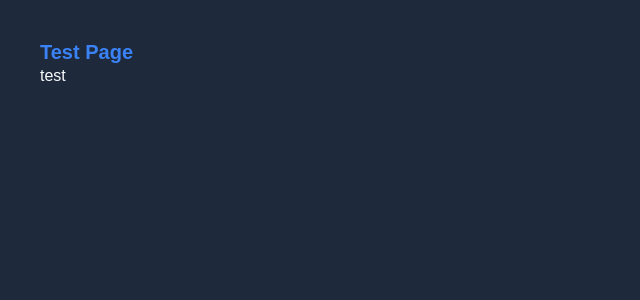
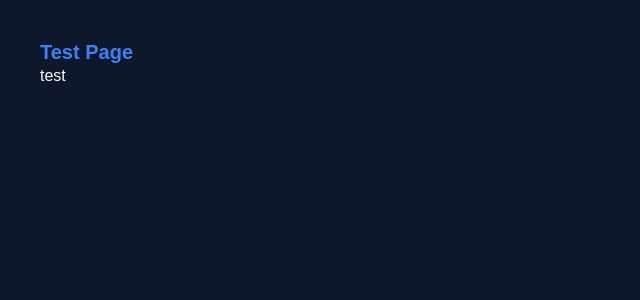
Before and after one commit to ozen0718/coworkers, a Next.js app: page / in a window 1280 px wide. Shown: the top 300 px of the page, without its empty margins (0-640 px from the left). Built offline with nearby package versions, Linux system fonts and the light colour scheme.

Commit message:
[Style] 임시 페이지 background color 변경

```diff
--- a/src/app/page.tsx
+++ b/src/app/page.tsx
@@ -1,6 +1,6 @@
 export default function Home() {
   return (
-    <div className="bg-bg200 min-h-screen p-10">
+    <div className="bg-bg300 min-h-screen p-10">
       <h1 className="text-xl-semibold text-blue">Test Page</h1>
       <span>test</span>
     </div>
```
